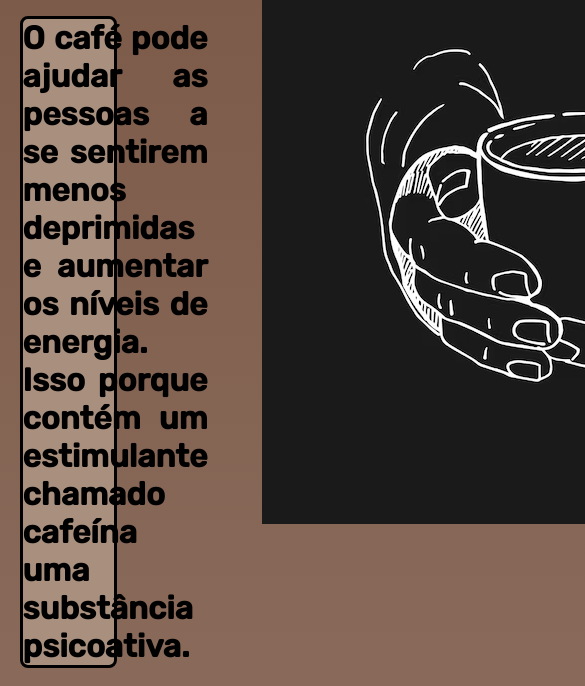
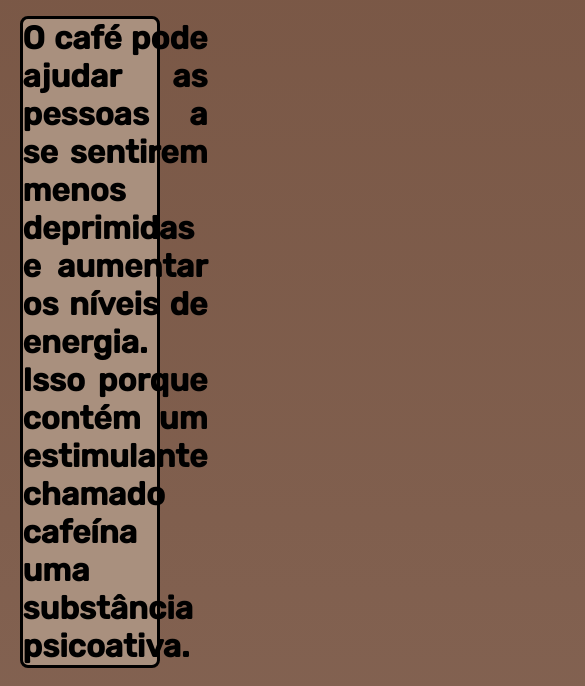
Before and after one commit to pedromatoss/Kaldicoffe, a plain HTML site: page index.html in a window 390 px wide. Shown: the part 370-1056 px from the top of the page, 585 px wide, since content can reach past the window. Drawn offline with nearby package versions, Linux system fonts and the light colour scheme.

Commit message:
Alterei a respansividade

```diff
--- a/style.css
+++ b/style.css
@@ -115,3 +115,20 @@ body {
     padding: 2px;
     background-color: #A9907E;
 }
+
+@media (max-width: 1225px) {
+    .conteudo-principal-texto {
+        justify-content: center;
+        text-align: center;
+    }
+
+        .conteudo-principal {
+            display: flex;
+            flex-direction: column;
+
+        }
+        .cafe {
+            margin-top: 5em;
+        }
+
+    }
```
